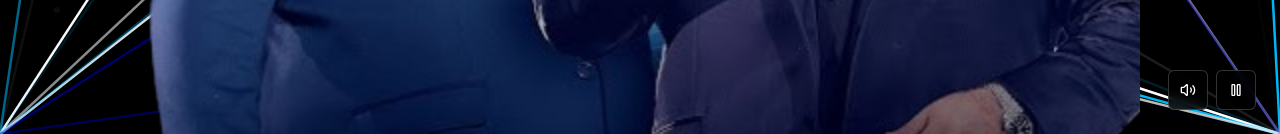
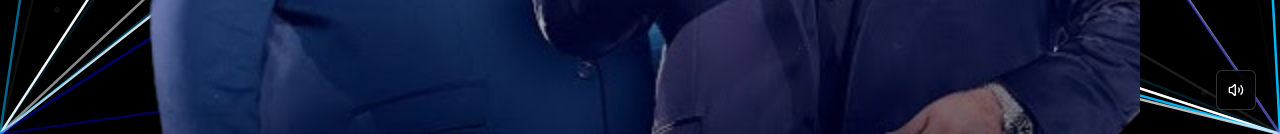
Before and after one commit to DevZipMateus/base-site-vendedores, a React (Vite) app: page / in a window 1280 px wide. Shown: the part 666-800 px from the top of the page. Built offline with nearby package versions, Linux system fonts and the light colour scheme.

Commit message:
Remove pause button, ensure autoplay

```diff
--- a/src/components/CanvasHero.tsx
+++ b/src/components/CanvasHero.tsx
@@ -1,13 +1,12 @@
 import { useEffect, useRef, useState } from 'react';
 import { Button } from "@/components/ui/button";
 import { Slider } from "@/components/ui/slider";
-import { MessageSquare, Mail, Volume2, VolumeX, Play, Pause } from "lucide-react";
+import { MessageSquare, Mail, Volume2, VolumeX } from "lucide-react";
 import profileImage from "@/assets/profile-davi.jpg";
 
 const CanvasHero = () => {
   const canvasRef = useRef<HTMLCanvasElement>(null);
   const audioRef = useRef<HTMLAudioElement>(null);
-  const [isPlaying, setIsPlaying] = useState(false);
   const [volume, setVolume] = useState(0.5);
   const [showControls, setShowControls] = useState(false);
 
@@ -184,37 +183,31 @@ const CanvasHero = () => {
 
     audio.volume = volume;
 
-    // Try to autoplay when component mounts
+    // Always try to autoplay when component mounts
     const tryAutoplay = async () => {
       try {
         await audio.play();
-        setIsPlaying(true);
       } catch (error) {
-        // Autoplay blocked, user will need to click play
+        // Autoplay blocked, try again on first user interaction
         console.log('Autoplay blocked, waiting for user interaction');
-        setIsPlaying(false);
+
+        const handleUserInteraction = async () => {
+          try {
+            await audio.play();
+            document.removeEventListener('click', handleUserInteraction);
+            document.removeEventListener('touchstart', handleUserInteraction);
+          } catch (e) {
+            console.log('Failed to play audio after user interaction:', e);
+          }
+        };
+
+        document.addEventListener('click', handleUserInteraction);
+        document.addEventListener('touchstart', handleUserInteraction);
       }
     };
 
     tryAutoplay();
   }, []);
-
-  const togglePlay = async () => {
-    const audio = audioRef.current;
-    if (!audio) return;
-
-    try {
-      if (isPlaying) {
-        audio.pause();
-        setIsPlaying(false);
-      } else {
-        await audio.play();
-        setIsPlaying(true);
-      }
-    } catch (error) {
-      console.log('Failed to play audio:', error);
-    }
-  };
 
   const handleVolumeChange = (newVolume: number[]) => {
     const volumeValue = newVolume[0];
@@ -223,6 +216,13 @@ const CanvasHero = () => {
       audioRef.current.volume = volumeValue;
     }
   };
+
+  // Update audio volume when volume state changes
+  useEffect(() => {
+    if (audioRef.current) {
+      audioRef.current.volume = volume;
+    }
+  }, [volume]);
 
   return (
     <section
@@ -294,7 +294,6 @@ const CanvasHero = () => {
           )}
 
           {/* Main Music Button */}
-          <div className="flex gap-2">
           <Button
             variant="outline"
             size="icon"
@@ -303,16 +302,6 @@ const CanvasHero = () => {
           >
             <Volume2 size={20} />
           </Button>
-
-            <Button
-              variant="outline"
-              size="icon"
-              onClick={togglePlay}
-              className="bg-black/80 backdrop-blur-sm border-white/20 text-white hover:bg-white/20"
-            >
-              {isPlaying ? <Pause size={20} /> : <Play size={20} />}
-            </Button>
-          </div>
         </div>
       </div>
     </section>
```
Lines whose indentation alone changed are shown as unchanged.
